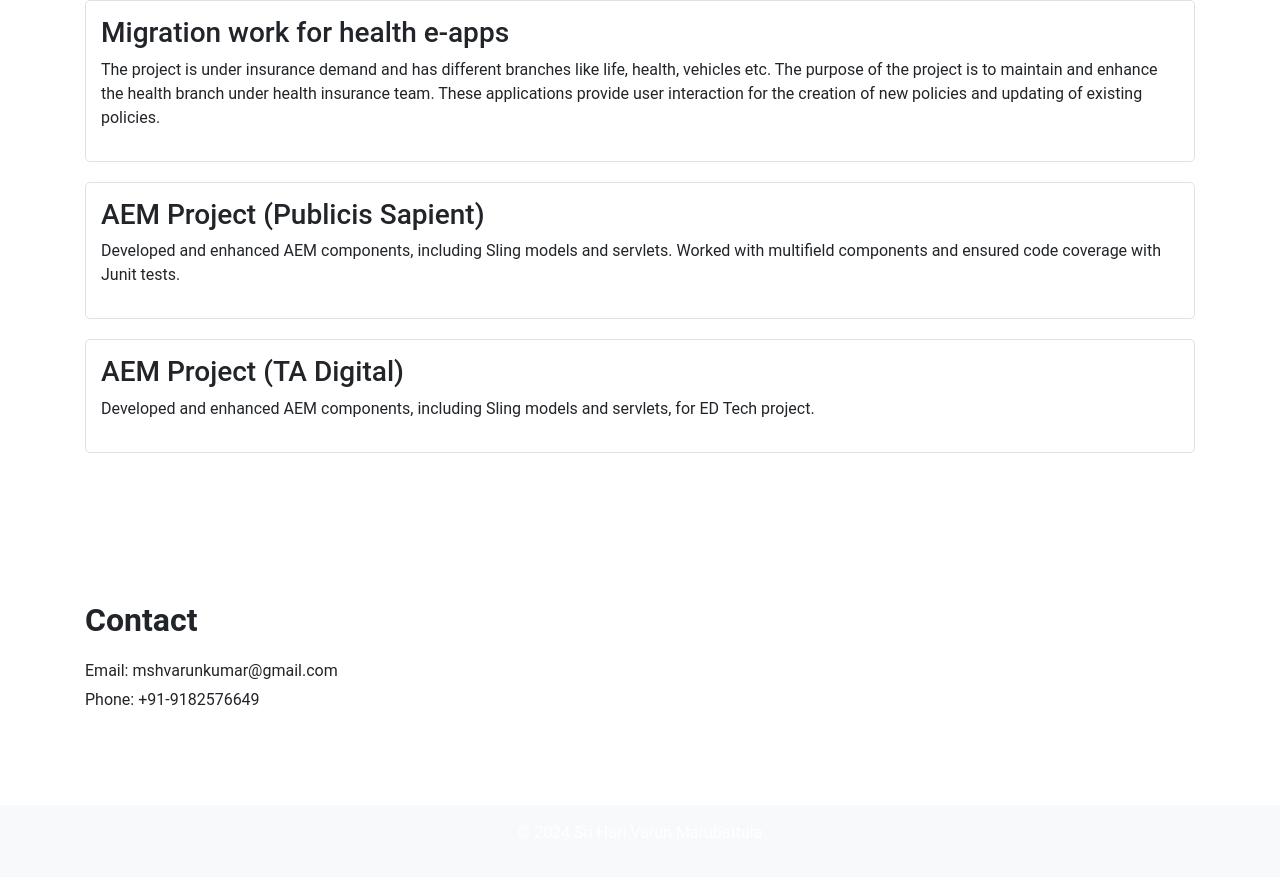
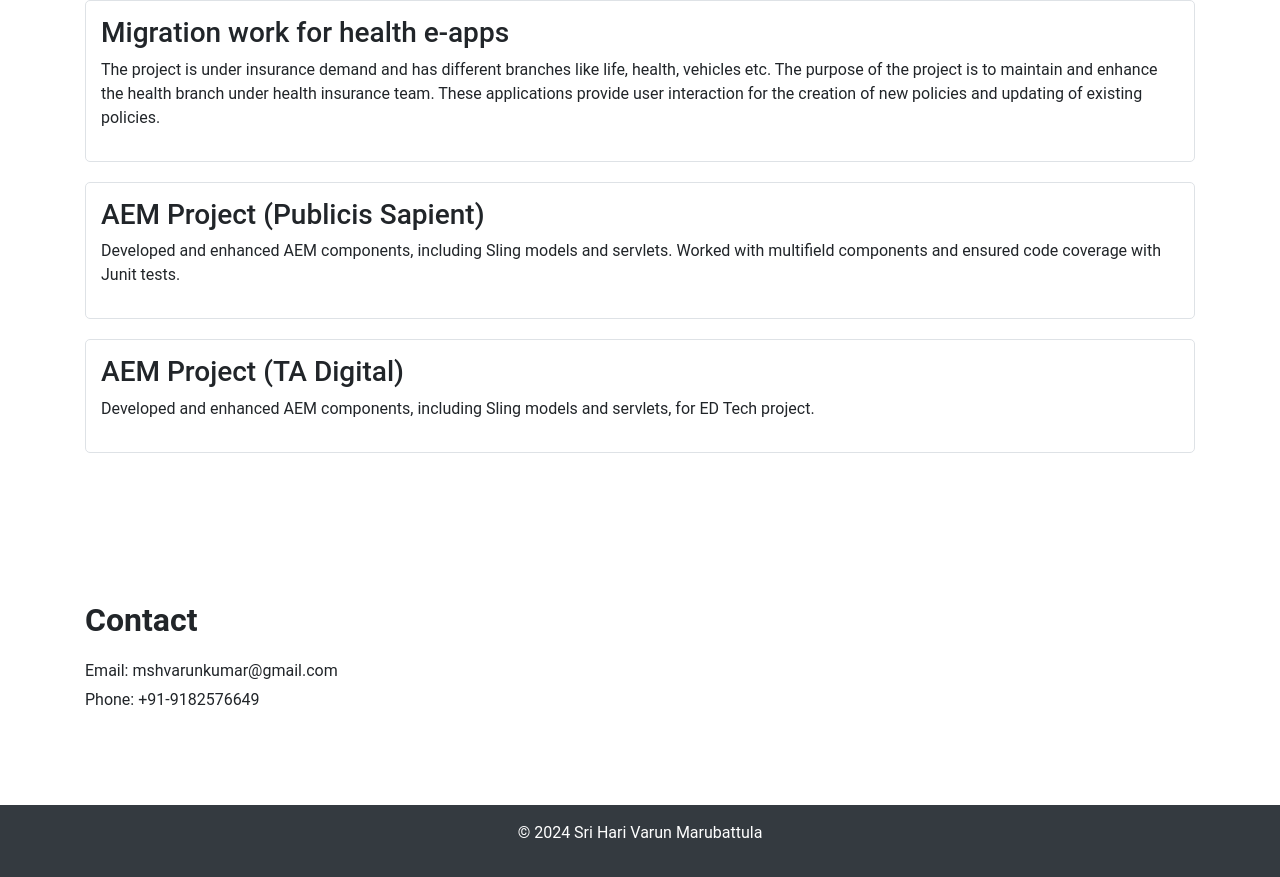
Before and after one commit to Harivarun/Portfolio, a plain HTML site: page index.html in a window 1280 px wide. Shown: the part 1648-2525 px from the top of the page. Drawn offline with nearby package versions, Linux system fonts and the light colour scheme.

Commit message:
footer color change

```diff
--- a/index.html
+++ b/index.html
@@ -75,7 +75,7 @@
         </div>
     </section>
 
-    <footer class="bg-light text-center py-3 mt-5">
+    <footer class="bg-dark text-center py-3 mt-5">
         <p>&copy; 2024 Sri Hari Varun Marubattula</p>
     </footer>
 
```
